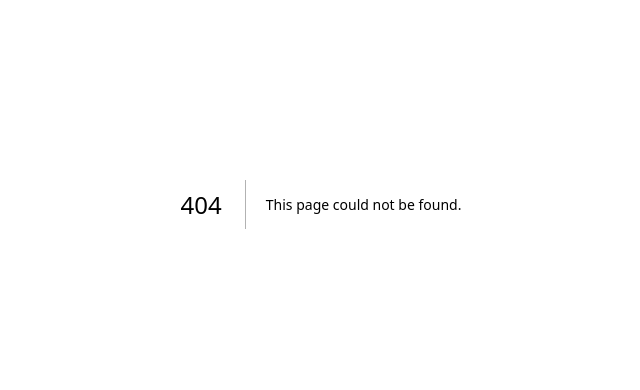
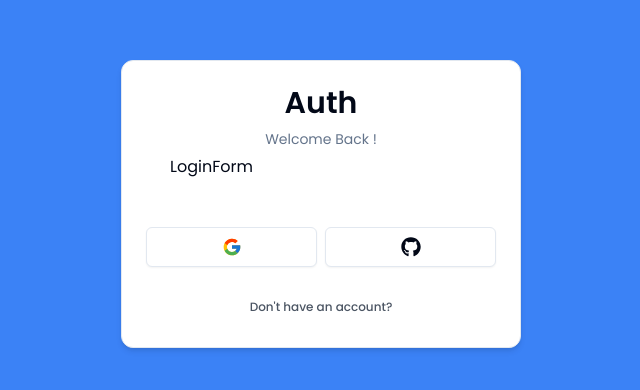
Before and after one commit to Adiflickzzz/next-auth-revise, a Next.js app: page /auth/login in a window 1280 px wide. Before the commit this address had no page. Shown: the part 196-586 px from the top of the page, without its empty margins (319-959 px from the left). Built offline with nearby package versions, Linux system fonts and the light colour scheme.

Commit message:
cardwrapper completed

```diff
--- /dev/null
+++ b/app/auth/layout.tsx
@@ -0,0 +1,9 @@
+const AuthLayout = ({ children }: { children: React.ReactNode }) => {
+  return (
+    <div className="h-full flex flex-col items-center justify-center bg-blue-500">
+      {children}
+    </div>
+  );
+};
+
+export default AuthLayout;
--- /dev/null
+++ b/app/auth/login/page.tsx
@@ -0,0 +1,7 @@
+import { LoginForm } from "@/components/auth/LoginForm";
+import React from "react";
+const LoginPage = () => {
+  return <LoginForm />;
+};
+
+export default LoginPage;
--- /dev/null
+++ b/components/auth/CardWrapper.tsx
@@ -0,0 +1,39 @@
+"use client";
+
+import { Card, CardContent, CardFooter, CardHeader } from "../ui/card";
+import { Footer } from "./Footer";
+import { Header } from "./Header";
+import { Social } from "./Social";
+
+interface CardWrapperProps {
+  children: React.ReactNode;
+  headerLabel: string;
+  backButtonLabel: string;
+  backButtonHref: string;
+  showSocial?: boolean;
+}
+
+export const CardWrapper = ({
+  children,
+  headerLabel,
+  backButtonLabel,
+  backButtonHref,
+  showSocial,
+}: CardWrapperProps) => {
+  return (
+    <Card className="w-[400px] shadow-md ">
+      <CardHeader>
+        <Header label={headerLabel} />
+        <CardContent>{children}</CardContent>
+      </CardHeader>
+      {showSocial && (
+        <CardFooter>
+          <Social />
+        </CardFooter>
+      )}
+      <CardFooter>
+        <Footer label={backButtonLabel} href={backButtonHref} />
+      </CardFooter>
+    </Card>
+  );
+};
--- /dev/null
+++ b/components/auth/Footer.tsx
@@ -0,0 +1,19 @@
+import Link from "next/link";
+import { Button } from "../ui/button";
+
+interface FooterProps {
+  href: string;
+  label: string;
+}
+
+export const Footer = ({ href, label }: FooterProps) => {
+  return (
+    <div className="items-center flex justify-center w-full">
+      <Link href={href}>
+        <Button variant="link" size="sm" className="text-gray-600">
+          {label}
+        </Button>
+      </Link>
+    </div>
+  );
+};
--- /dev/null
+++ b/components/auth/Header.tsx
@@ -0,0 +1,8 @@
+export const Header = ({ label }: { label: string }) => {
+  return (
+    <div className="w-full flex flex-col gap-y-2 items-center justify-center">
+      <h1 className="text-3xl font-semibold">Auth</h1>
+      <p className="text-muted-foreground text-sm">{label}</p>
+    </div>
+  );
+};
--- /dev/null
+++ b/components/auth/LoginForm.tsx
@@ -0,0 +1,14 @@
+import { CardWrapper } from "./CardWrapper";
+
+export const LoginForm = () => {
+  return (
+    <CardWrapper
+      headerLabel="Welcome Back !"
+      backButtonLabel="Don't have an account?"
+      backButtonHref="/auth/register"
+      showSocial
+    >
+      LoginForm
+    </CardWrapper>
+  );
+};
--- /dev/null
+++ b/components/auth/Social.tsx
@@ -0,0 +1,18 @@
+"use client";
+
+import { FcGoogle } from "react-icons/fc";
+import { FaGithub } from "react-icons/fa";
+import { Button } from "../ui/button";
+
+export const Social = () => {
+  return (
+    <div className="flex w-full items-center gap-x-2">
+      <Button size="lg" className="w-full" variant="outline" onClick={() => {}}>
+        <FcGoogle className="w-5 h-5" />
+      </Button>
+      <Button size="lg" className="w-full" variant="outline" onClick={() => {}}>
+        <FaGithub className="w-5 h-5" />
+      </Button>
+    </div>
+  );
+};
--- /dev/null
+++ b/components/ui/card.tsx
@@ -0,0 +1,76 @@
+import * as React from "react"
+
+import { cn } from "@/lib/utils"
+
+const Card = React.forwardRef<
+  HTMLDivElement,
+  React.HTMLAttributes<HTMLDivElement>
+>(({ className, ...props }, ref) => (
+  <div
+    ref={ref}
+    className={cn(
+      "rounded-xl border bg-card text-card-foreground shadow",
+      className
+    )}
+    {...props}
+  />
+))
+Card.displayName = "Card"
+
+const CardHeader = React.forwardRef<
+  HTMLDivElement,
+  React.HTMLAttributes<HTMLDivElement>
+>(({ className, ...props }, ref) => (
+  <div
+    ref={ref}
+    className={cn("flex flex-col space-y-1.5 p-6", className)}
+    {...props}
+  />
+))
+CardHeader.displayName = "CardHeader"
+
+const CardTitle = React.forwardRef<
+  HTMLParagraphElement,
+  React.HTMLAttributes<HTMLHeadingElement>
+>(({ className, ...props }, ref) => (
+  <h3
+    ref={ref}
+    className={cn("font-semibold leading-none tracking-tight", className)}
+    {...props}
+  />
+))
+CardTitle.displayName = "CardTitle"
+
+const CardDescription = React.forwardRef<
+  HTMLParagraphElement,
+  React.HTMLAttributes<HTMLParagraphElement>
+>(({ className, ...props }, ref) => (
+  <p
+    ref={ref}
+    className={cn("text-sm text-muted-foreground", className)}
+    {...props}
+  />
+))
+CardDescription.displayName = "CardDescription"
+
+const CardContent = React.forwardRef<
+  HTMLDivElement,
+  React.HTMLAttributes<HTMLDivElement>
+>(({ className, ...props }, ref) => (
+  <div ref={ref} className={cn("p-6 pt-0", className)} {...props} />
+))
+CardContent.displayName = "CardContent"
+
+const CardFooter = React.forwardRef<
+  HTMLDivElement,
+  React.HTMLAttributes<HTMLDivElement>
+>(({ className, ...props }, ref) => (
+  <div
+    ref={ref}
+    className={cn("flex items-center p-6 pt-0", className)}
+    {...props}
+  />
+))
+CardFooter.displayName = "CardFooter"
+
+export { Card, CardHeader, CardFooter, CardTitle, CardDescription, CardContent }
--- a/package.json
+++ b/package.json
@@ -16,6 +16,7 @@
     "next": "14.2.5",
     "react": "^18",
     "react-dom": "^18",
+    "react-icons": "^5.2.1",
     "tailwind-merge": "^2.4.0",
     "tailwindcss-animate": "^1.0.7"
   },
```
Also changed, not shown: 1 other file (tests, documents, lock files or other folders).
